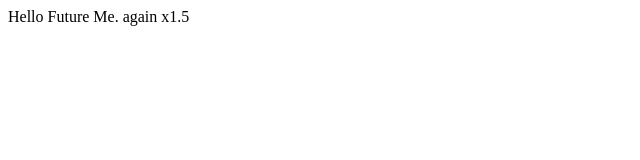
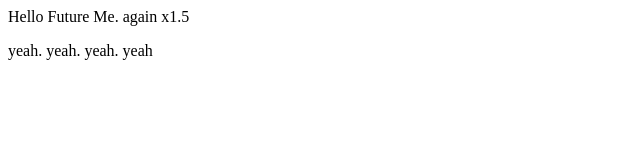
Before and after one commit to shalombentenzingnamchyo/demo-repo, a plain HTML site: page index.html in a window 1280 px wide. Shown: the whole page, without its empty margins (0-640 px from the left). Drawn offline with Linux system fonts and the light colour scheme.

Commit message:
yeah yeah yeah yeah

```diff
--- a/index.html
+++ b/index.html
@@ -1,3 +1,6 @@
 <div>
     Hello Future Me. again x1.5
 </div>
+<p>
+    yeah. yeah. yeah. yeah
+</p>
```
